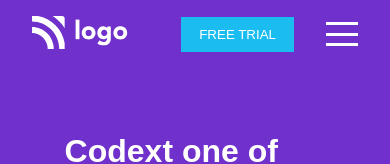
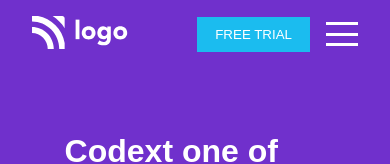
Before and after one commit to Melonlobo/SAAS-Landing-Page, a plain HTML site: page index.html in a window 390 px wide. Shown: the top 164 px of the page. Drawn offline with Linux system fonts and the light colour scheme.

Commit message:
responsive design

```diff
--- a/style.css
+++ b/style.css
@@ -202,7 +202,7 @@ body {
 	.logo {
 		width: 6rem;
 	}
-	.nav-bar {
+	.navbar {
 		gap: 1rem;
 	}
 	.page-01,
```
